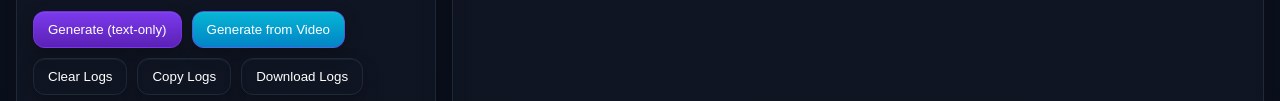
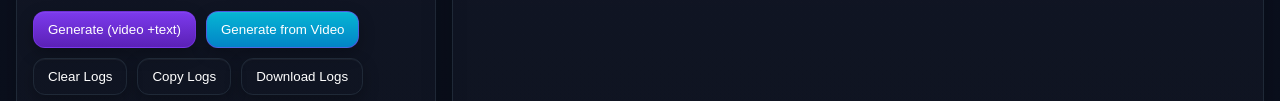
Before and after one commit to Ananthsharmayn/Prompt2app, a plain HTML site: page index.html in a window 1280 px wide. Shown: the part 357-458 px from the top of the page. Drawn offline with Linux system fonts and the light colour scheme.

Commit message:
Update index.html

```diff
--- a/index.html
+++ b/index.html
@@ -59,7 +59,7 @@
       </div>
 
       <div class="actions">
-        <button id="generateBtn" class="primary">Generate (text-only)</button>
+        <button id="generateBtn" class="primary">Generate (video +text)</button>
         <button id="generateVideoBtn" class="primary" style="background:linear-gradient(180deg,#06b6d4,#0284c7);">Generate from Video</button>
         <button id="clearBtn" class="ghost">Clear Logs</button>
         <button id="copyBtn" class="ghost">Copy Logs</button>
```
